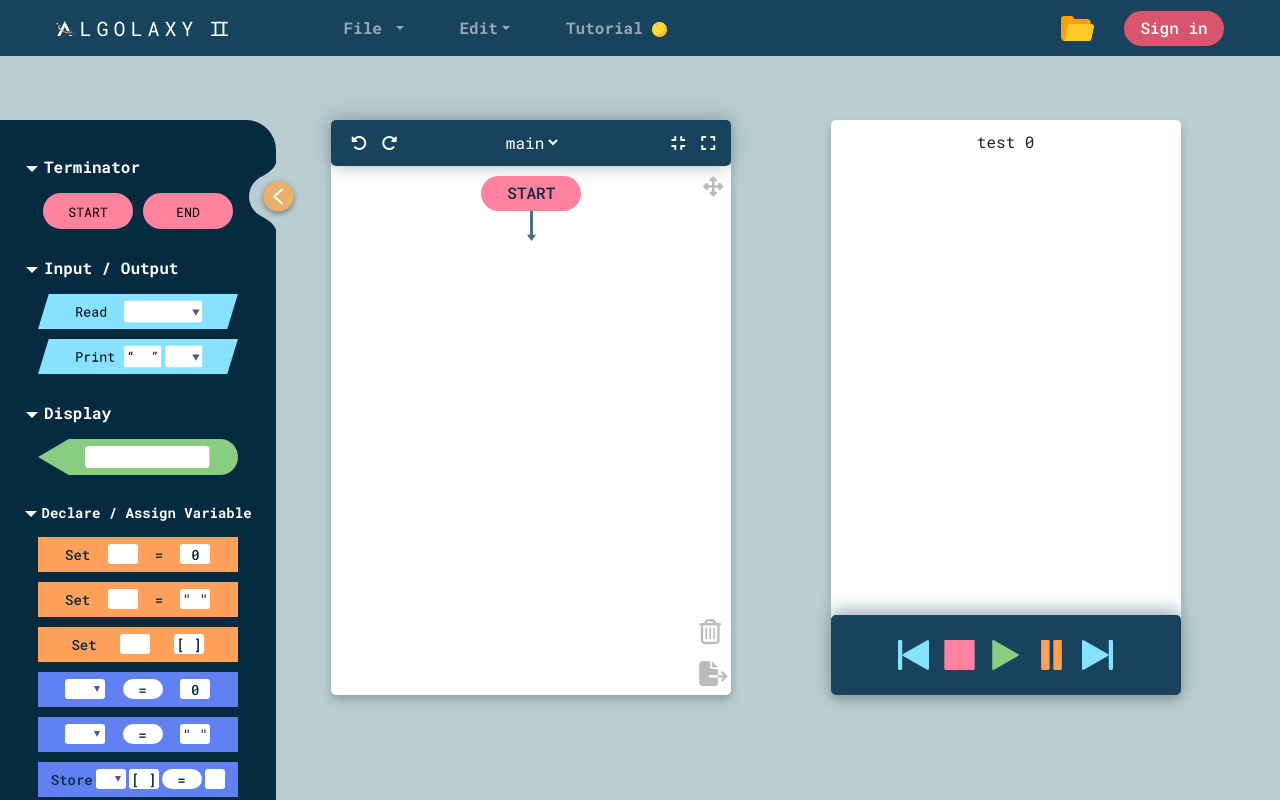
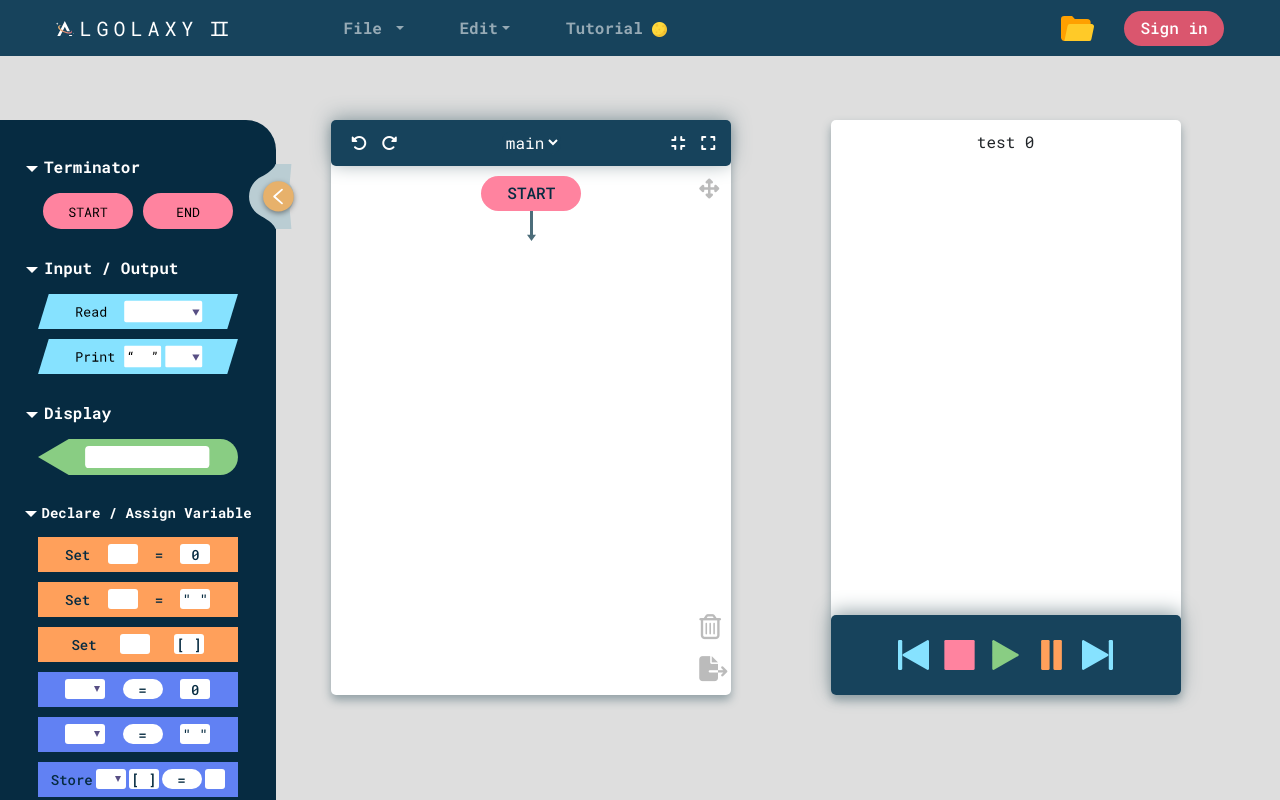
Before and after one commit to yingspvd/Algolaxy, a Vue app in the folder frontend/: page /#/ in a window 1280 px wide. Built offline with nearby package versions, Linux system fonts and the light colour scheme; what vue-particles would draw is missing.

Commit message:
Popup Finish, DragOnObject

```diff
--- a/frontend/src/components/Board.vue
+++ b/frontend/src/components/Board.vue
@@ -1,7 +1,7 @@
 <template>
   <div
     id="container"
-    style="box-shadow: 0px 5px 10px #91A0A5; background: var(--white-gray);"
+    style="box-shadow: 0px 5px 10px #91A0A5; background: var(--white-gray); resize: both;"
   >
     <div class="tool-container">
       <div class="top-toolbar">
@@ -28,39 +28,8 @@
         </div>
       </div>
 
-      <!-- Board -->
-      <div
-        id="board"
-        @dragover.prevent
-        @drop.prevent="dropOnBoard"
-        class="board scrollarea"
-      >
-        <div class="move-element">
-          <i
-            v-if="moveMode == false"
-            @click="clickMove"
-            class="fas fa-arrows-alt"
-          ></i>
-          <i v-else @click="clickMove" class="far fa-times-circle"></i>
-        </div>
-        <div>
-          <div class="terminator-f" style="margin:10px 0 0 0">
-            <div class="text-f">START</div>
-          </div>
-        </div>
-
-        <div
-          @dragover.prevent
-          @drop.prevent="dropOnArrow"
-          id="arrowSet1"
-          class="arrow-container"
-        >
-          <img src="../assets/arrow.svg" height="30px" />
-        </div>
-      </div>
-
       <!-- Trash and export -->
-      <div class="side-toolbar-container">
+      <div class="side-toolbar-container" v-if="moveMode == false">
         <div class="side-toolbar">
           <a
             @dragover.prevent
@@ -74,6 +43,58 @@
           </a>
         </div>
       </div>
+      <div v-else class="side-toolbar-container" style="z-index:0;">
+        <div class="side-toolbar">
+          <a
+            @dragover.prevent
+            @drop.prevent="deleteObject"
+            style="cursor:pointer;"
+          >
+            <i class="far fa-trash-alt"></i>
+          </a>
+          <a style="cursor:pointer; margin-top:15px">
+            <i class="fas fa-file-export"></i>
+          </a>
+        </div>
+      </div>
+
+      <div class="move-element">
+        <i
+          v-if="moveMode == false"
+          @click="clickMove"
+          class="fas fa-arrows-alt"
+        ></i>
+      </div>
+      <div class="move-element">
+        <i
+          v-if="moveMode == true"
+          @click="clickMove"
+          class="far fa-times-circle"
+        ></i>
+      </div>
+
+      <!-- Board -->
+      <div
+        id="board"
+        @dragover.prevent
+        @drop.prevent="dropOnBoard"
+        class="board scrollarea"
+      >
+        <div>
+          <div class="terminator-f" style="margin:10px 0 0 0">
+            <div class="text-f">START</div>
+          </div>
+        </div>
+
+        <div
+          @dragover.prevent
+          @drop.prevent="dropOnArrow"
+          id="arrowSet1"
+          class="arrow-container"
+        >
+          <img src="../assets/arrow.svg" height="30px" />
+        </div>
+      </div>
     </div>
   </div>
 </template>
@@ -82,6 +103,7 @@
 // const displayPic = require("../assets/sidebar/display-green.svg");
 const conditionPic = require("../assets/sidebar/condition.svg");
 const arrow = require("../assets/arrow.svg");
+// const arrowLong = require("../assets/arrowLong.svg");
 
 const op_calculate = ["+", "-", "*", "/", "%", "^"];
 const op_compare = ["==", "<", ">", "!="];
@@ -89,6 +111,13 @@ const op_connect = ["AND", "OR", "NOT"];
 const op_maxmin = ["Max", "Min"];
 const op_pushpop = ["Push", "Pop"];
 const op_queue = ["Enqueue", "dequeue"];
+
+const elemObName = [
+  "select_assign_array",
+  "textarea_assign_array",
+  "beforeA_assign_array",
+  "afterA_assign_array",
+];
 
 export default {
   name: "board",
@@ -139,13 +168,18 @@ export default {
     clickMove() {
       this.moveMode = !this.moveMode;
       var board = document.getElementById("board");
-      var popUp = document.createElement("div");
-      popUp.id = "popUp";
-      board.appendChild(popUp);
-      document.getElementById(popUp.id).classList.add("popup");
-
-      popUp.style.cssText = "height:auto; padding:0";
-      popUp.style.cssText = "height:" + board.scrollHeight + "px";
+
+      if (this.moveMode) {
+        var popUp = document.createElement("div");
+        board.appendChild(popUp);
+        popUp.classList.add("popup");
+        popUp.id = "popup";
+        popUp.style.cssText = "height:auto; padding:0";
+        popUp.style.cssText = "height:" + board.scrollHeight + "px";
+      } else {
+        var popUpBlack = document.getElementById("popup");
+        board.removeChild(popUpBlack);
+      }
     },
 
     dragStart: (e, arrow) => {
@@ -219,12 +253,32 @@ export default {
     },
 
     dropOnObject(e) {
+      var i = 0;
+      var check = false;
       var target = document.getElementById(e.target.id);
       var data = e.dataTransfer.getData("object_id");
-      var object = document.getElementById(data);
-      console.log("data", object);
-      console.log("target", target);
-      console.log("parent", target.parentNode);
+      var myArray = e.target.id.split(/([0-9]+)/);
+      var ob_name = myArray[0];
+
+      while (i < elemObName.length) {
+        if (ob_name == elemObName[i]) {
+          ob_name = target.parentNode;
+          check = true;
+          break;
+        }
+        i++;
+      }
+
+      if (check == false) {
+        ob_name = document.getElementById(e.target.id);
+      }
+
+      var parentOb = ob_name.parentNode;
+      var nextElement = ob_name.nextElementSibling;
+
+      if (data == "text_int" || data == "text_string" || data == "text_array") {
+        this.style_text(data, parentOb, nextElement);
+      }
     },
 
     deleteObject() {
@@ -676,10 +730,9 @@ export default {
 
       if (data == "assign_array") {
         var store = document.createElement("div");
-        store.id = "store_" + data + temp;
         div.appendChild(store);
         store.innerHTML = "Store";
-        document.getElementById(store.id).classList.add("text-f");
+        store.classList.add("text-f");
       }
 
       // Dropdown1
@@ -697,8 +750,8 @@ export default {
         option.text = val;
         select.appendChild(option);
       }
-      document.getElementById(drop1.id).appendChild(select);
-      document.getElementById(select.id).classList.add("dropdown-f");
+      drop1.appendChild(select);
+      select.classList.add("dropdown-f");
 
       var tri1 = document.createElement("div");
       tri1.id = "triOne_" + data + temp;
@@ -796,6 +849,7 @@ export default {
         document.getElementById(textarea2.id).contentEditable = "true";
         textarea2.placeholder = "Text";
         textarea2.rows = "1";
+        this.dropFuncObject(textarea2);
         textarea2.oninput = function(event) {
           this.autosizeTextArea(event.target);
         }.bind(this);
@@ -1339,7 +1393,7 @@ export default {
       this.style_arrow(board, div);
     },
 
-    style_text(board, data) {
+    style_text(data, parentOb, nextElement) {
       var temp = 0;
       var text = "";
       var bText = "";
@@ -1363,7 +1417,7 @@ export default {
 
       var div = document.createElement("div");
       div.id = "div_" + data + temp;
-      board.appendChild(div);
+      parentOb.insertBefore(div, nextElement);
 
       var textBox = document.createElement("div");
       textBox.id = "textBox_" + data + temp;
@@ -1480,29 +1534,6 @@ export default {
         document.getElementById(tri.id).classList.add(triColor);
       }
     },
-
-    style_textbox() {
-      // var div4 = document.createElement("div");
-      // div4.id = "div4_" + data + temp;
-      // div.appendChild(div4);
-      // var div4 = document.createElement("div");
-      // div4.id = "div4_" + data + temp;
-      // div.appendChild(div4);
-      // div4.innerHTML = bText;
-      // document.getElementById(div4.id).classList.add("text-declare-before-f");
-      // var span2 = document.createElement("span");
-      // span2.id = "span2_" + data + temp;
-      // div.appendChild(span2);
-      // document.getElementById(span2.id).classList.add("input-declare-f");
-      // document.getElementById(span2.id).contentEditable = "true";
-      // span2.setAttribute("role", "textbox");
-      // span2.innerHTML = text;
-      // var div5 = document.createElement("div");
-      // div5.id = "div5_" + data + temp;
-      // div.appendChild(div5);
-      // div5.innerHTML = aText;
-      // document.getElementById(div5.id).classList.add("text-declare-after-f");
-    },
   },
 };
 </script>
@@ -1512,13 +1543,6 @@ export default {
 
 html {
   height: 100%;
-}
-
-.popup-cross {
-  cursor: pointer;
-  position: absolute;
-  top: 3.5%;
-  right: 3.5%;
 }
 
 #container {
@@ -1529,6 +1553,18 @@ html {
   /* margin-left: 65px; */
   border-radius: 5px;
   background-color: var(--white-gray);
+  right: 0;
+}
+#container::after {
+  display: flex;
+  flex-direction: column;
+  width: 550px;
+  height: 650px;
+  left: 0;
+  /* margin-left: 65px; */
+  border-radius: 5px;
+  background-color: var(--white-gray);
+  cursor: ew-resize;
 }
 .tool-container {
   width: 100%;
@@ -1542,8 +1578,9 @@ html {
 .move-element {
   cursor: pointer;
   position: absolute;
-  top: 2%;
-  right: 2%;
+  top: 10%;
+  right: 3%;
+  z-index: 2;
 }
 
 .top-toolbar {
@@ -1559,8 +1596,9 @@ html {
 }
 .side-toolbar-container {
   position: absolute;
-  top: 87%;
+  top: 86%;
   left: 92%;
+  z-index: 2;
 }
 .side-toolbar {
   display: flex;
@@ -1595,8 +1633,7 @@ html {
 .fa-undo-alt,
 .fa-redo-alt,
 .fa-compress,
-.fa-expand,
-.fa-times-circle {
+.fa-expand {
   color: #ffffff;
   width: 20px;
   margin: 0 0 0 10px;
@@ -1619,11 +1656,6 @@ html {
   color: #9b9b9b;
 }
 
-.fa-times-circle {
-  font-size: 23px;
-  /* margin: 15px 0 0 360px; */
-}
-
 .fa-trash-alt,
 .fa-file-export {
   color: var(--gray);
@@ -1635,6 +1667,10 @@ html {
 }
 .fa-file-export:hover {
   color: green;
+}
+.fa-times-circle {
+  font-size: 23px;
+  color: white;
 }
 
 .dropdown-function {
@@ -1657,14 +1693,19 @@ html {
   overflow-y: scroll;
   overflow-x: scroll;
 }
+
 /* scrollbar width */
 ::-webkit-scrollbar {
-  width: 5px;
+  width: 0;
   height: 8px;
 }
 ::-webkit-scrollbar-thumb {
   background: #7ca3b2;
   width: 1px;
+  border-radius: 10px;
+}
+::-webkit-scrollbar-track {
+  box-shadow: inset 0 0 5px #7c99a5;
   border-radius: 10px;
 }
 
--- a/frontend/src/css/flowchartSign.css
+++ b/frontend/src/css/flowchartSign.css
@@ -6,6 +6,13 @@
   height: 100%;
   width: 100%;
   z-index: 0;
+}
+
+.popup-cross {
+  cursor: pointer;
+  position: absolute;
+  top: 1.5%;
+  right: 2.5%;
 }
 
 .arrow-container-f {
@@ -203,6 +210,7 @@
   height: auto;
   background: #ffa05b;
   min-width: 180px;
+  /* max-width: 350px; */
   display: flex;
   flex-direction: row;
   justify-content: center;
--- a/frontend/src/views/Home.vue
+++ b/frontend/src/views/Home.vue
@@ -64,7 +64,8 @@ body {
 
 html,
 body {
-  background: #bacdd3;
+  /* background: #bacdd3; */
+  background: #DEDEDE;
 }
 
 .home {
```
